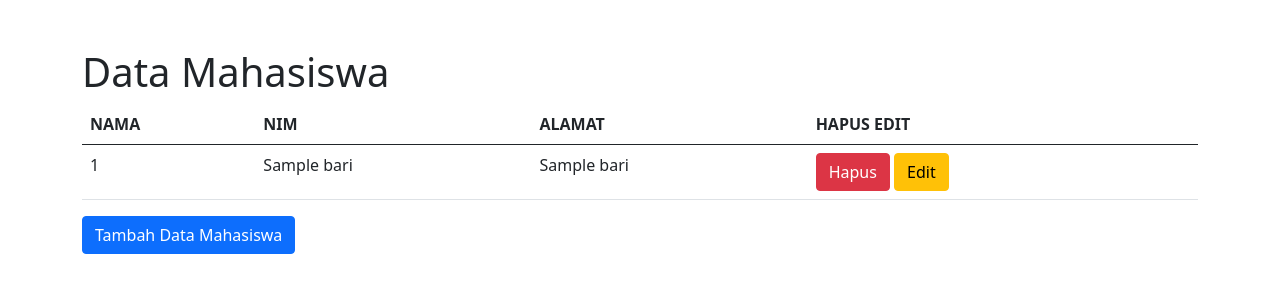
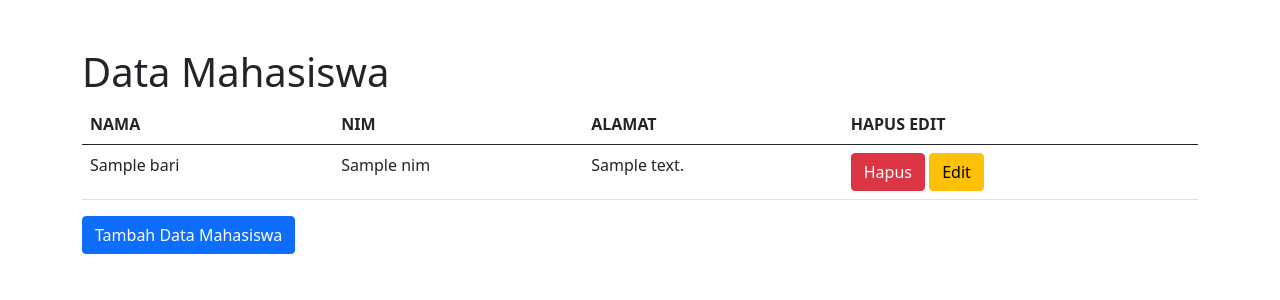
Before and after one commit to jeegaje/latihan-flask, a Flask app: template mywebsite/templates/datamahasiswa.html in a window 1280 px wide. Shown: the part 56-356 px from the top of the page. Run offline with Flask 2, Linux system fonts and the light colour scheme; the template is opened without the code that fills it: most values are stand-ins (such as "Sample title", 1, 10 or a date in 2020); parts of the project's set-up code (start-up, migrations or seed data) failed here and were passed over.

Commit message:
ubah jinja ke baris.nama , nim , alamat

```diff
--- a/mywebsite/templates/datamahasiswa.html
+++ b/mywebsite/templates/datamahasiswa.html
@@ -21,12 +21,12 @@
     <tbody>
       {% for baris in data %}
       <tr>
-        <td>{{ baris.0 }}</td>
-        <td>{{ baris.1 }}</td>
-        <td>{{ baris.2 }}</td>
+        <td>{{ baris.nama }}</td>
+        <td>{{ baris.nim }}</td>
+        <td>{{ baris.alamat }}</td>
         <td>
-          <a class="btn btn-danger" href="datamahasiswa/hapus/{{ baris.1 }}" role="button">Hapus</a>
-          <a class="btn btn-warning" href="/datamahasiswa/update" role="button" data-bs-toggle="modal" data-bs-target="#formUpdate{{ baris.1 }}">Edit</a>
+          <a class="btn btn-danger" href="datamahasiswa/hapus/{{ baris.id }}" role="button">Hapus</a>
+          <a class="btn btn-warning" href="/datamahasiswa/update/{{ baris.id }}" role="button" data-bs-toggle="modal" data-bs-target="#formUpdate{{ baris.id }}">Edit</a>
         </td>
       </tr>
 
@@ -63,7 +63,7 @@
   </div>
 
   <!-- Modal Edit Data-->
-  <div class="modal fade" id="formUpdate{{ baris.1 }}" tabindex="-1" aria-labelledby="exampleModalLabel" aria-hidden="true">
+  <div class="modal fade" id="formUpdate{{ baris.id }}" tabindex="-1" aria-labelledby="exampleModalLabel" aria-hidden="true">
     <div class="modal-dialog">
       <div class="modal-content">
         <div class="modal-header">
@@ -71,18 +71,18 @@
           <button type="button" class="btn-close" data-bs-dismiss="modal" aria-label="Close"></button>
         </div>
         <div class="modal-body">
-          <form action="/datamahasiswa/update" method="POST">
+          <form action="/datamahasiswa/update/{{ baris.id }}" method="POST">
             <div class="mb-3">
               <label class="form-label">Nama</label>
-              <input type="text" class="form-control" name="nama" value="{{ baris.0 }}">
+              <input type="text" class="form-control" name="nama" value="{{ baris.nama }}">
             </div>
             <div class="mb-3">
               <label class="form-label">NIM</label>
-              <input type="text" readonly class="form-control" name="nim" value="{{ baris.1 }}">
+              <input type="text" class="form-control" name="nim" value="{{ baris.nim }}">
             </div>
             <div class="mb-3">
               <label class="form-label">Alamat</label>
-              <input type="text" class="form-control" name="alamat" value="{{ baris.2 }}">
+              <input type="text" class="form-control" name="alamat" value="{{ baris.alamat }}">
             </div>
             <button type="submit" class="btn btn-primary">Simpan</button>
           </form>
```
